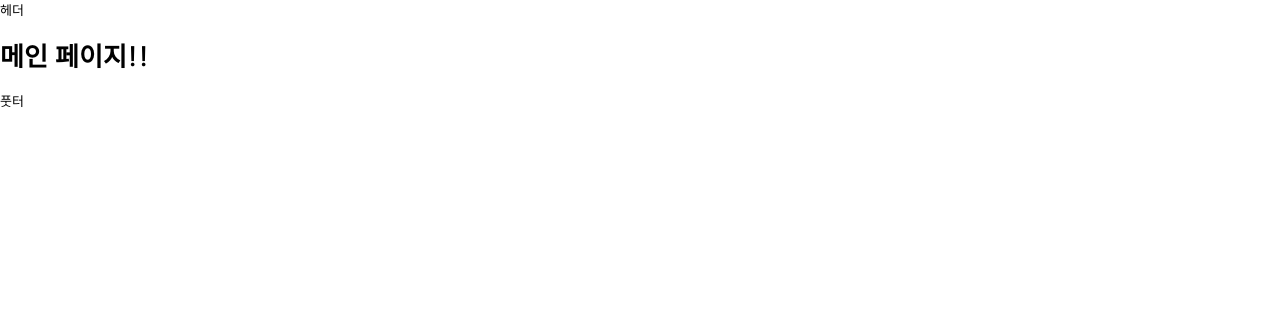
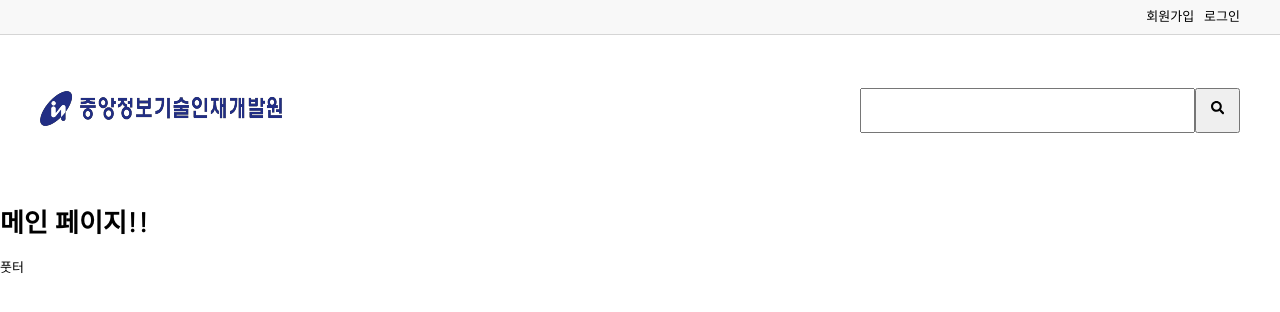
Before and after one commit to hjchoirr/react_project, a React (Create React App) app: page / in a window 1280 px wide. Shown: the top 312 px of the page. Built offline with nearby package versions, Linux system fonts and the light colour scheme.

Commit message:
사이드 상단 해더,  로고, 검색버튼

```diff
--- a/src/index.css
+++ b/src/index.css
@@ -26,3 +26,9 @@
 img {
   border: 0;
 }
+
+.layout-width {
+  max-width: 1200px;
+  min-width: 1000px;
+  margin: 0 auto;
+}
--- a/src/outlines/Header.js
+++ b/src/outlines/Header.js
@@ -1,7 +1,89 @@
 import React from 'react';
+import styled from 'styled-components';
+import { NavLink, Link } from 'react-router-dom';
+import { useTranslation } from 'react-i18next';
+import fontsize from '../styles/fontSize';
+import classNames from 'classnames';
+import { FaSearch } from 'react-icons/fa';
+import { color } from '../styles/color';
+import logo from '../images/logo.png';
 
+const { primary, dark, light } = color;
+
+const HeaderBox = styled.header`
+  .site-top {
+    background: #f8f8f8;
+    border-bottom: 1px solid #d5d5d5;
+    height: 35px;
+    div {
+      text-align: right;
+      a {
+        display: line-block;
+        line-height: 34px;
+        margin-left: 10px;
+        font-size: ${fontsize.normal};
+
+        &.on {
+          color: ${primary};
+        }
+      }
+    }
+  }
+  .logo-search {
+    div {
+      display: flex;
+      justify-content: space-between;
+      height: 150px;
+      align-items: center;
+      form {
+        display: flex;
+        height: 45px;
+        width: 380px;
+        button {
+            width: 45px;
+        }
+        input[type='text'] {
+            flex-grow: 1;
+        }
+      }
+    }
+  }
+`;
 const Header = () => {
-    return <header>헤더</header>
+  const { t } = useTranslation();
 
+  return (
+    <HeaderBox>
+      <section className="site-top">
+        <div className="layout-width">
+          <NavLink
+            to="/member/join"
+            className={({ isActive }) => classNames({ on: isActive })}
+          >
+            {t('회원가입')}
+          </NavLink>
+          <NavLink
+            to="/member/login"
+            className={({ isActive }) => classNames({ on: isActive })}
+          >
+            {t('로그인')}
+          </NavLink>
+        </div>
+      </section>
+      <section className="logo-search">
+        <div className="layout-width">
+          <Link to="/">
+            <img src={logo} alt={t('로고')} />
+          </Link>
+          <form autoComplete="off">
+            <input type="text" />
+            <button type="submit">
+              <FaSearch />
+            </button>
+          </form>
+        </div>
+      </section>
+    </HeaderBox>
+  );
 };
 export default React.memo(Header);
```
Also changed, not shown: src/images/logo.png (added).
